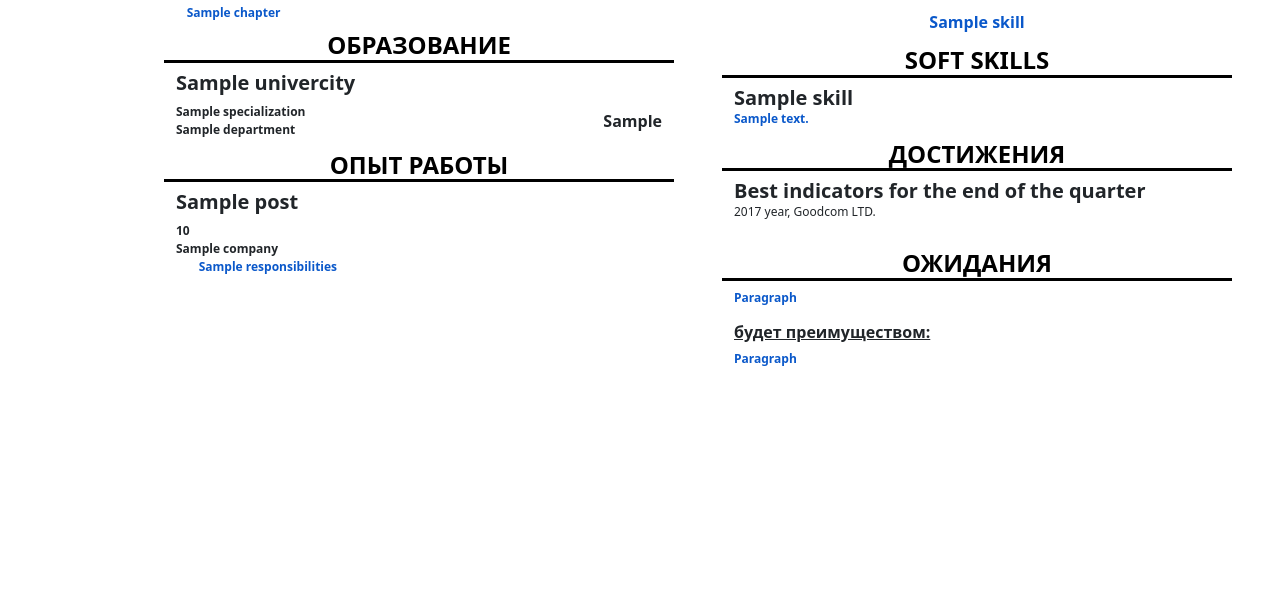
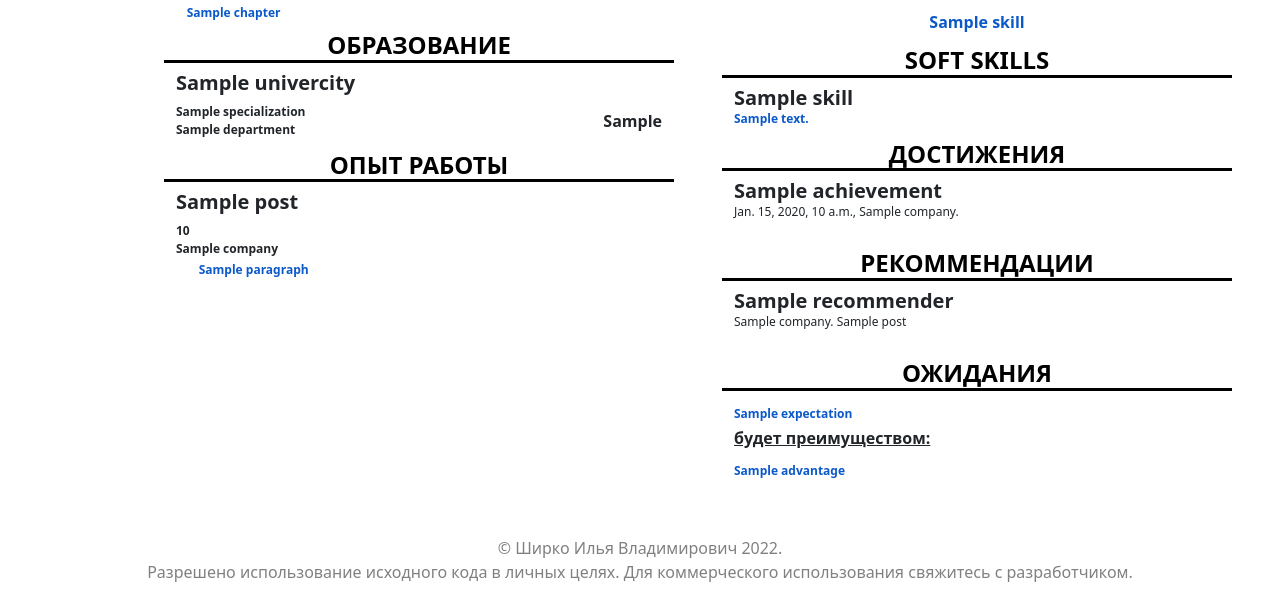
Before and after one commit to ilyashirko/portfolio, a Django app: template main/templates/resume.html in a window 1280 px wide. Shown: the part 308-911 px from the top of the page. Before the commit the page ends 674 px from the top, so only its background shows below. Run offline with Django 4.2, Linux system fonts and the light colour scheme; the template is opened without the code that fills it: most values are stand-ins (such as "Sample title", 1, 10 or a date in 2020); grey boxes marked "Sample" are stand-in pictures; some libraries are stand-ins or nearby versions.

Commit message:
add achievements, recommendations, expectations

```diff
--- a/main/templates/resume.html
+++ b/main/templates/resume.html
@@ -137,7 +137,9 @@
                                             </div>
                                             <div class="row">
                                                 <div class="col">
-                                                    <p style="font-size: 12px;color: var(--bs-link-hover-color);font-weight: bold;text-indent: 6mm;text-align: justify;">{{ place.responsibilities }}<br></p>
+                                                    {% for paragraph in place.responsibilities %}
+                                                        <p style="font-size: 12px;color: var(--bs-link-hover-color);font-weight: bold;text-indent: 6mm;text-align: justify; margin-top: 3px; margin-bottom: 3px;">{{ paragraph }}<br></p>
+                                                    {% endfor %}
                                                 </div>
                                             </div>
                                         </div>
@@ -179,24 +181,45 @@
                         {% endfor %}
                     </div>
                 </div>
+                {% if achievements %}
+                    <div class="row h-auto" style="margin-right: 0;margin-left: 0;margin-top: 6px;margin-bottom: 6px;">
+                        <div class="col">
+                            <h4 class="table_of_contents"><strong>ДОСТИЖЕНИЯ</strong></h4>
+                            {% for achievement in achievements %}
+                                <div class="row h-auto" style="margin-right: 0;margin-left: 0;margin-top: 6px;margin-bottom: 6px;">
+                                    <div class="col">
+                                        <h5 style="font-weight: bold; margin-bottom: 0px;">{{achievement.title}}</h5>
+                                        <p style="font-size: 12px;">{{achievement.reached_at}}, {{achievement.company}}.</p>
+                                    </div>
+                                </div>
+                            {% endfor %}
+                        </div>
+                    </div>
+                {% endif %}
                 <div class="row h-auto" style="margin-right: 0;margin-left: 0;margin-top: 6px;margin-bottom: 6px;">
                     <div class="col">
-                        <h4 class="table_of_contents"><strong>ДОСТИЖЕНИЯ</strong></h4>
-                        <div class="row h-auto" style="margin-right: 0;margin-left: 0;margin-top: 6px;margin-bottom: 6px;">
-                            <div class="col">
-                                <h5 style="font-weight: bold; margin-bottom: 0px;">Best indicators for the end of the quarter</h5>
-                                <p style="font-size: 12px;">2017 year, Goodcom LTD.</p>
+                        <h4 class="table_of_contents"><strong>РЕКОММЕНДАЦИИ</strong></h4>
+                        {% for recommendation in recommendations %}
+                            <div class="row h-auto" style="margin-right: 0;margin-left: 0;margin-top: 6px;margin-bottom: 6px;">
+                                <div class="col">
+                                    <h5 style="font-weight: bold; margin-bottom: 0px;">{{recommendation.recommender}}</h5>
+                                    <p style="font-size: 12px;">{{recommendation.company}}. {{recommendation.post}} </p>
+                                </div>
                             </div>
-                        </div>
+                        {% endfor %}
                     </div>
                 </div>
                 <div class="row h-auto" style="margin-right: 0;margin-left: 0;margin-top: 6px;margin-bottom: 6px;">
                     <div class="col">
                         <h4 class="table_of_contents"><strong>ОЖИДАНИЯ</strong></h4>
                         <div class="row h-auto" style="margin-right: 0;margin-left: 0;margin-top: 6px;margin-bottom: 6px;">
-                            <p style="font-size: 12px;color: var(--bs-link-hover-color);font-weight: bold;">Paragraph</p>
+                            {% for expectation in expectations %}
+                                <p style="font-size: 12px;color: var(--bs-link-hover-color);font-weight: bold;margin-top: 6px;margin-bottom: 6px;">{{ expectation }}</p>
+                            {% endfor %}
                             <h6 style="font-weight: bold;text-decoration:  underline;">будет преимуществом:</h6>
-                            <p style="font-size: 12px;color: var(--bs-link-hover-color);font-weight: bold;">Paragraph</p>
+                            {% for advantage in advantages %}
+                                <p style="font-size: 12px;color: var(--bs-link-hover-color);font-weight: bold;margin-top: 6px;margin-bottom: 6px;">{{ advantage }}</p>
+                            {% endfor %}
 
                         </div>
                     </div>
@@ -204,6 +227,10 @@
             </div>
         </div>
     </div>
+    <footer>
+        <p style="text-align: center; color: gray; margin: 0px; margin-top: 10mm;">&#169; Ширко Илья Владимирович 2022.</p>
+        <p style="text-align: center; color: gray; margin: 0px; margin-bottom: 5mm;">Разрешено использование исходного кода в личных целях. Для коммерческого использования свяжитесь с разработчиком.</p>
+    </footer>
     <script src="{% static 'bootstrap/js/bootstrap.min.js' %}"></script>
 </body>
 
```
Also changed, not shown: main/admin.py (+8 -4 lines), main/models.py (+30 -10 lines), main/views.py (+21 -1 lines), main/migrations/0021_alter_person_nickname_alter_placeofwork_company_and_more.py (added), main/migrations/0022_recommendation_alter_person_nickname_and_more.py (added), main/migrations/0023_resume_advantages_resume_expectations_and_more.py (added), main/migrations/0024_alter_person_nickname_achievement.py (added).
